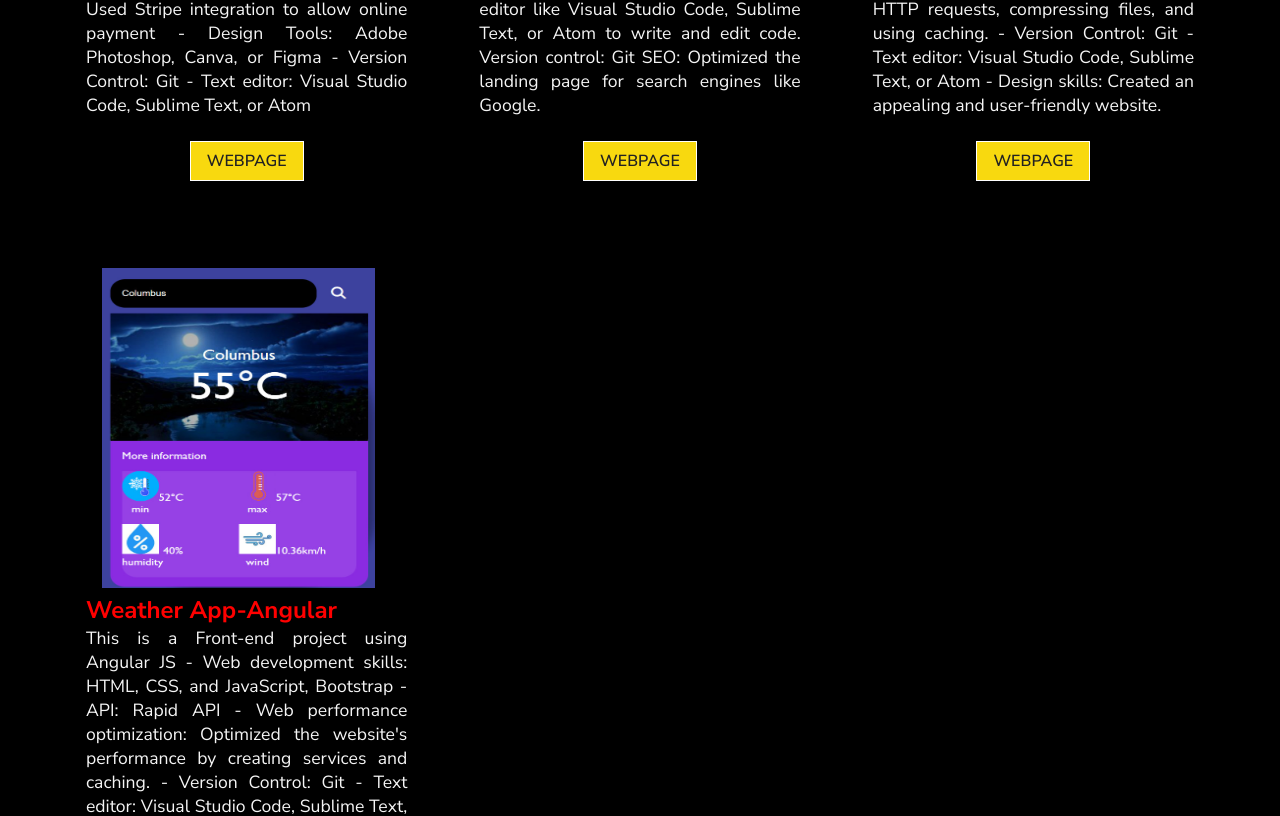
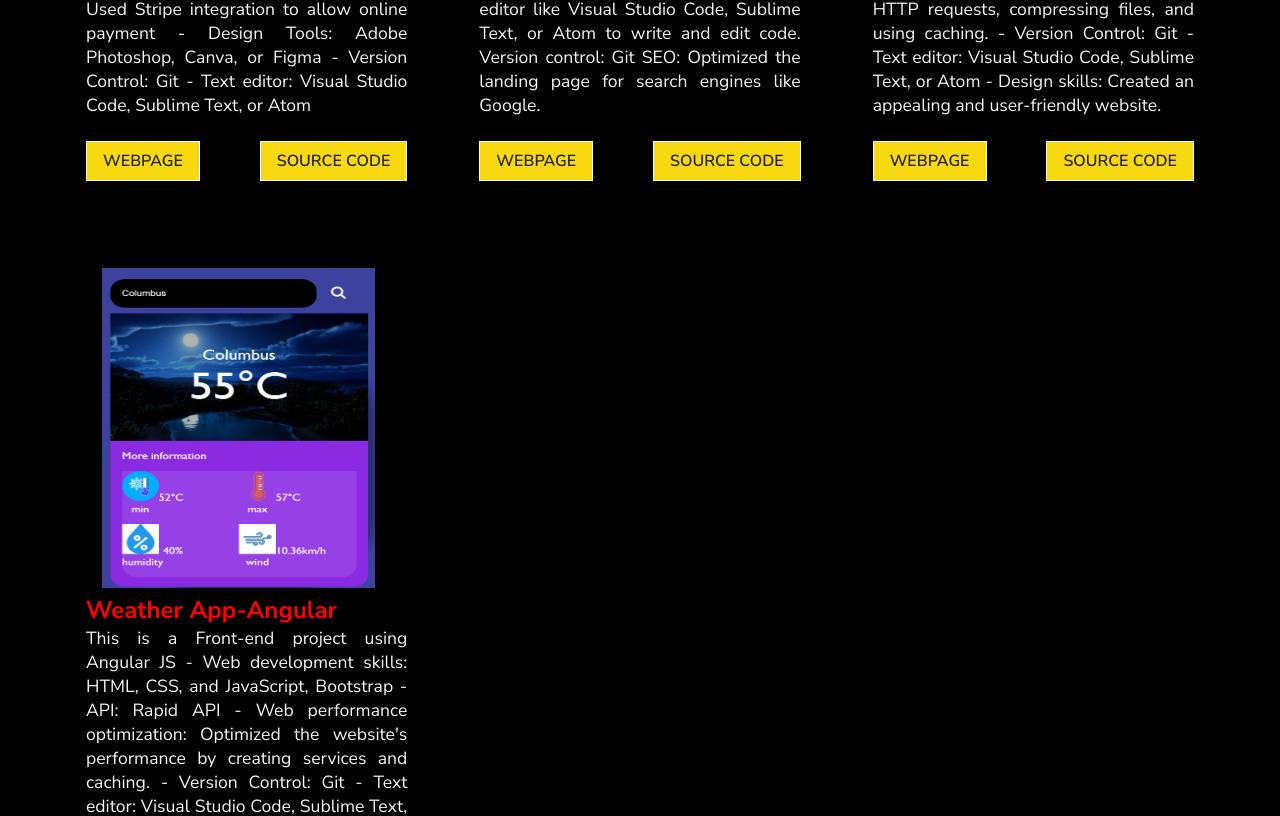
Before and after one commit to Megha015/portfolio, a React (Create React App) app: page /project in a window 1280 px wide. Shown: the part 1151-1967 px from the top of the page. Built offline with nearby package versions, Linux system fonts and the light colour scheme.

Commit message:
added github

```diff
--- a/src/components/Work.js
+++ b/src/components/Work.js
@@ -23,6 +23,7 @@ const Work = () => {
               title={val.title}
               text={val.text}
               view={val.view}
+              summary={val.summary}
             />
           );
         })}
--- a/src/components/WorkCard.js
+++ b/src/components/WorkCard.js
@@ -6,7 +6,9 @@ import { NavLink } from "react-router-dom";
 const WorkCard = (props) => {
   return (
     <div className="project-card">
-      <img src={props.imgsrc} alt="not found" className="image" />
+      <a href={props.view} target="_blank" rel="noopener noreferrer">
+        <img src={props.imgsrc} alt="not found" className="image" />
+      </a>
       <h2 className="Title">{props.title}</h2>
       <div className="pro-details">
         <p>{props.text}</p>
@@ -14,9 +16,10 @@ const WorkCard = (props) => {
           <NavLink to={props.view} target="_blank" className="btn">
             Webpage
           </NavLink>
-          {/* <NavLink to={props.summary} target="_blank" className="btn">
-            Overview
-          </NavLink> */}
+
+          <NavLink to={props.summary} target="_blank" className="btn">
+            Source Code
+          </NavLink>
         </div>
       </div>
     </div>
--- a/src/components/WorkCardData.js
+++ b/src/components/WorkCardData.js
@@ -15,8 +15,9 @@ const ProjectCardData = [
       "- Design Tools: Adobe Photoshop, Canva, or Figma\n" +
       "- Version Control: Git\n" +
       "- Text editor: Visual Studio Code, Sublime Text, or Atom",
+
     view: "https://icecream-delivery.vercel.app/",
-    summary: "I have done this",
+    summary: "https://github.com/Megha015/icecream",
   },
   {
     imgsrc: pic2,
@@ -29,7 +30,7 @@ const ProjectCardData = [
       "Version control: Git\n" +
       "SEO: Optimized the landing page for search engines like Google.",
     view: "https://cheery-douhua-6ae378.netlify.app/",
-    summary: "I have done this",
+    summary: "https://github.com/Megha015/3d-model",
   },
   {
     imgsrc: pic4,
@@ -42,7 +43,7 @@ const ProjectCardData = [
       "- Text editor: Visual Studio Code, Sublime Text, or Atom\n" +
       "- Design skills: Created an appealing and user-friendly website.",
     view: "https://travel-react-chi.vercel.app/",
-    summary: "I have done this",
+    summary: "https://github.com/Megha015/Travel_React",
   },
   {
     imgsrc: pic5,
@@ -56,7 +57,7 @@ const ProjectCardData = [
       "- Text editor: Visual Studio Code, Sublime Text, or Atom\n" +
       "- Design skills: Created an appealing and user-friendly website.",
     view: "https://lucky-naiad-9d1d1c.netlify.app/",
-    summary: "I have done this",
+    summary: "https://github.com/Megha015/WeatherAppAngular",
   },
 ];
 
--- a/src/components/WorkCardStyles.css
+++ b/src/components/WorkCardStyles.css
@@ -66,7 +66,7 @@
 .pro-btns {
   display: flex;
   flex-direction: row;
-  justify-content: center;
+  justify-content: space-between;
   padding: 0.5rem 0;
 }
 
```
